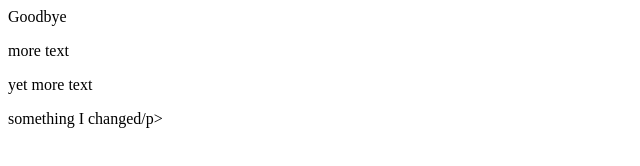
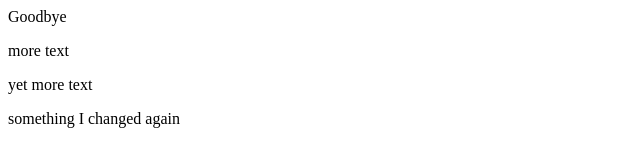
Before and after one commit to gavin-crowley/git-academind, a plain HTML site: page index.html in a window 1280 px wide. Shown: the full height of the page, 0-640 px from the left. Drawn offline with Linux system fonts and the light colour scheme.

Commit message:
changed again

```diff
--- a/index.html
+++ b/index.html
@@ -2,4 +2,4 @@
 <p>more text</p>
 <p>yet more text</p>
 
-<p>something I changed/p>
+<p>something I changed again</p>
```
